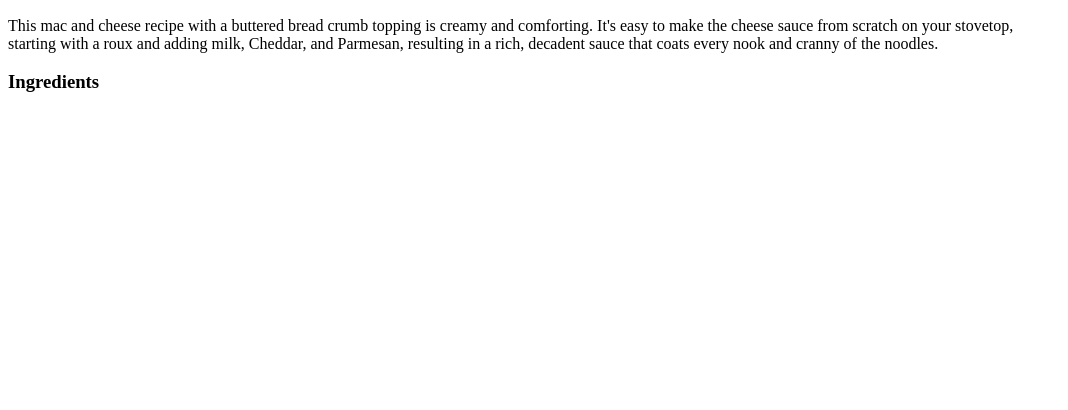
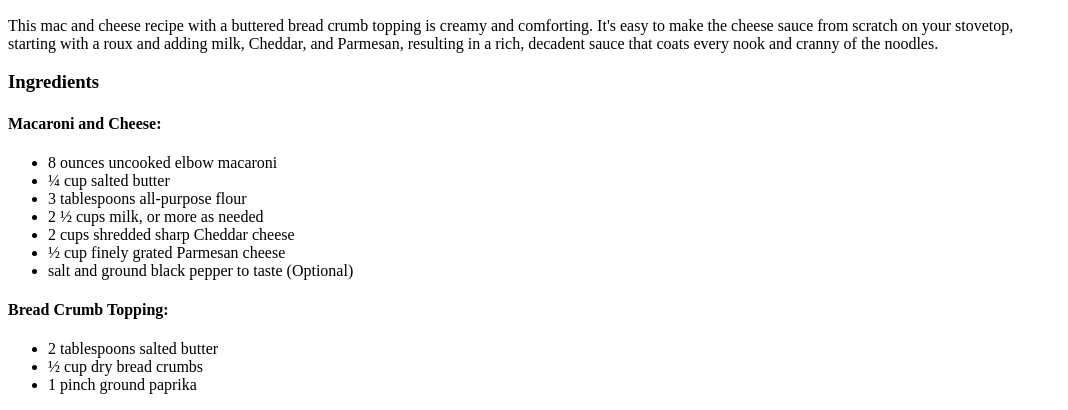
Before and after one commit to Desalmado/odin-recipes, a plain HTML site: page recipes/mac-and-cheese.html in a window 1280 px wide. Shown: the part 761-1171 px from the top of the page, without its empty margins (0-1068 px from the left). Before the commit the page ends 873 px from the top, so only its background shows below. Drawn offline with Linux system fonts and the light colour scheme.

Commit message:
Add list of ingredients

```diff
--- a/recipes/mac-and-cheese.html
+++ b/recipes/mac-and-cheese.html
@@ -11,8 +11,21 @@
         <h2>Skip the boxed stuff and make homemade mac and cheese tonight. <br>This from-scratch macaroni and cheese recipe will become a staple in your dinner rotation.</h2>
         <p>This mac and cheese recipe with a buttered bread crumb topping is creamy and comforting. It's easy to make the cheese sauce from scratch on your stovetop, <br>starting with a roux and adding milk, Cheddar, and Parmesan, resulting in a rich, decadent sauce that coats every nook and cranny of the noodles.</p>
         <h3>Ingredients</h3>
+        <h4>Macaroni and Cheese:</h4>
         <ul>
-
+            <li>8 ounces uncooked elbow macaroni</li>
+            <li>¼ cup salted butter</li>
+            <li>3 tablespoons all-purpose flour</li>
+            <li>2 ½ cups milk, or more as needed</li>
+            <li>2 cups shredded sharp Cheddar cheese</li>
+            <li>½ cup finely grated Parmesan cheese</li>
+            <li>salt and ground black pepper to taste (Optional)</li>
+        </ul>
+        <h4>Bread Crumb Topping:</h4>
+        <ul>
+            <li>2 tablespoons salted butter</li>
+            <li>½ cup dry bread crumbs</li>
+            <li>1 pinch ground paprika</li>
         </ul>
     </body>
 </html>
```
